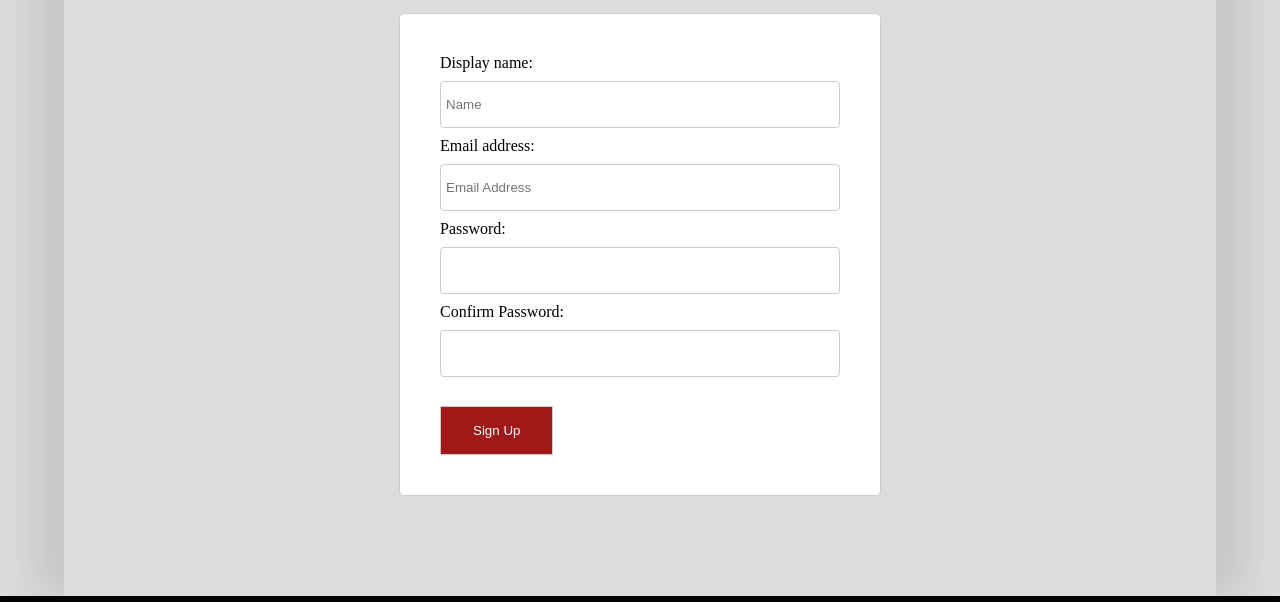
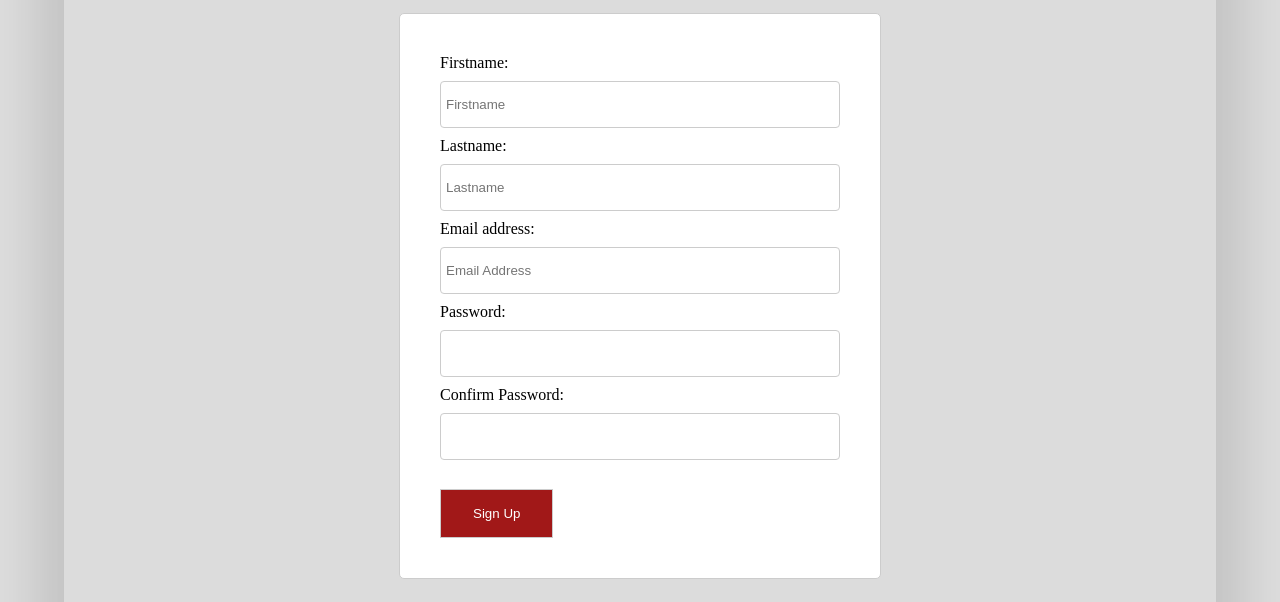
Before and after one commit to halimahO/Questioner, a website: page UI/sign-up.html in a window 1280 px wide. Shown: the part 198-800 px from the top of the page. Drawn offline with Linux system fonts and the light colour scheme.

Commit message:
Add input fields for firstname and lastname

```diff
--- a/UI/sign-up.html
+++ b/UI/sign-up.html
@@ -35,8 +35,12 @@
             <div class="border">
                         <form class="sign-up">
                     <div>
-                        <label>Display name:</label><br>
-                        <input type="text", placeholder="Name">
+                        <label>Firstname:</label><br>
+                        <input type="text", placeholder="Firstname">
+                    </div>
+                    <div>
+                        <label>Lastname:</label><br>
+                        <input type="text", placeholder="Lastname">
                     </div>
                     <div>
                             <label>Email address:</label><br>
```
